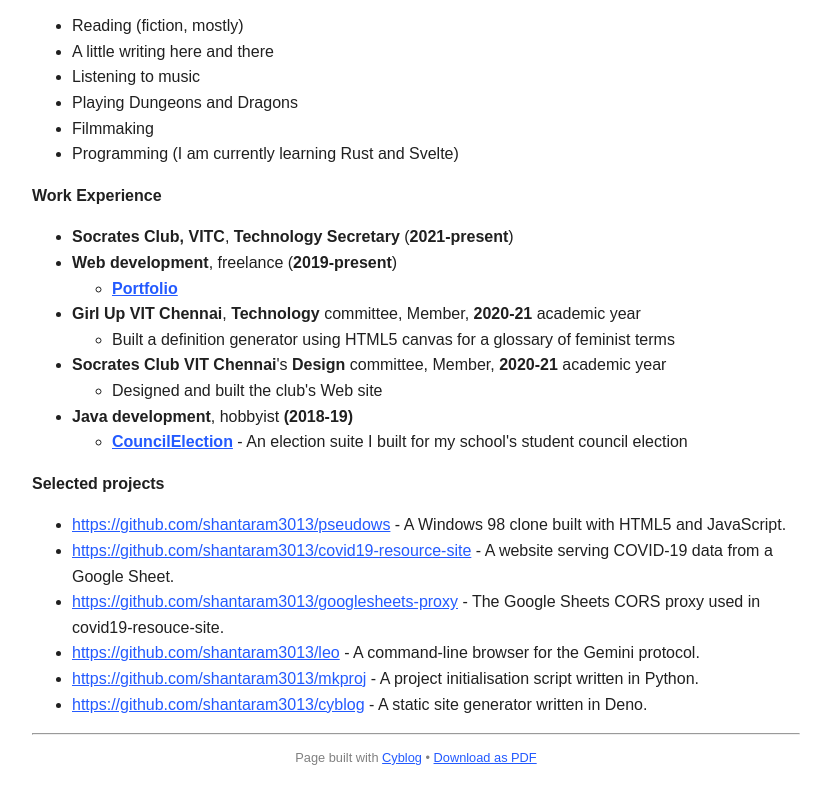
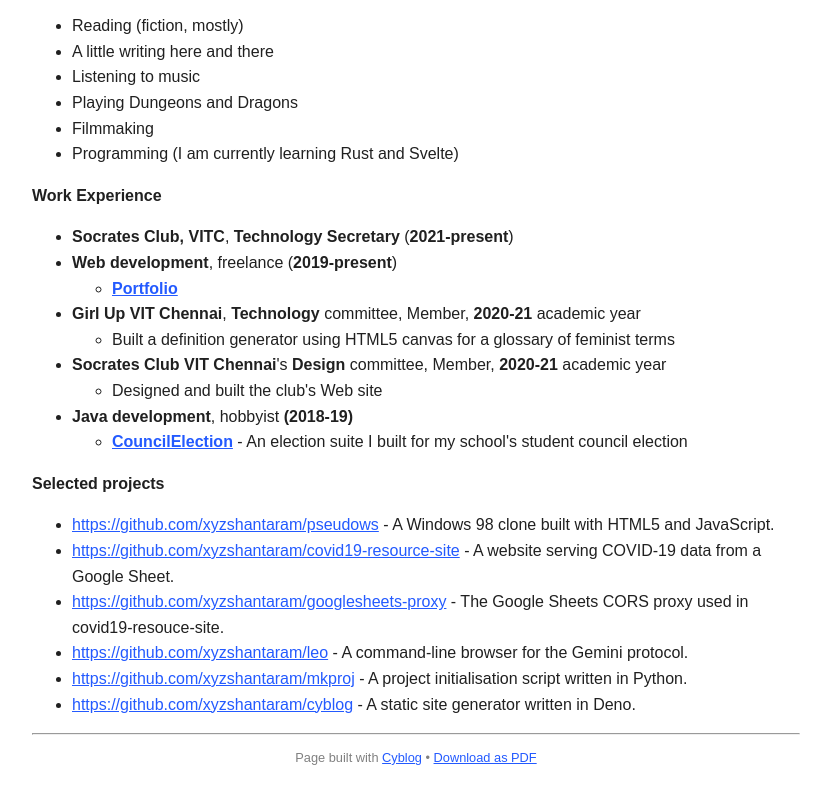
Before and after one commit to xyzshantaram/resume, a plain HTML site: page index.html in a window 1280 px wide. Shown: the part 688-1477 px from the top of the page, without its empty margins (224-1055 px from the left). Drawn offline with Linux system fonts and the light colour scheme.

Commit message:
Rename shantaram3013 to xyzshantaram

```diff
--- a/index.html
+++ b/index.html
@@ -153,7 +153,7 @@ body {
 
 <ul>
 <li><a href="https://shantaram.xyz">https://shantaram.xyz</a></li>
-<li><a href="https://github.com/shantaram3013">GitHub profile</a></li>
+<li><a href="https://github.com/xyzshantaram">GitHub profile</a></li>
 </ul>
 <p><strong>Languages spoken</strong>: English <em>(fluent)</em>, Hindi <em>(native)</em>, Tamil
 <em>(conversational)</em></p>
@@ -211,7 +211,7 @@ terms</li>
 </li>
 <li><strong>Java development</strong>, hobbyist <strong>(2018-19)</strong>
 <ul>
-<li><a href="https://github.com/shantaram3013/CouncilElection"><strong>CouncilElection</strong></a> - An
+<li><a href="https://github.com/xyzshantaram/CouncilElection"><strong>CouncilElection</strong></a> - An
 election suite I built for my school&#39;s student council election</li>
 </ul>
 </li>
@@ -220,17 +220,17 @@ election suite I built for my school&#39;s student council election</li>
 <p><strong>Selected projects</strong></p>
 
 <ul>
-<li><a href="https://github.com/shantaram3013/pseudows">https://github.com/shantaram3013/pseudows</a> - A Windows 98 clone built with
+<li><a href="https://github.com/xyzshantaram/pseudows">https://github.com/xyzshantaram/pseudows</a> - A Windows 98 clone built with
 HTML5 and JavaScript.</li>
-<li><a href="https://github.com/shantaram3013/covid19-resource-site">https://github.com/shantaram3013/covid19-resource-site</a> - A website serving
+<li><a href="https://github.com/xyzshantaram/covid19-resource-site">https://github.com/xyzshantaram/covid19-resource-site</a> - A website serving
 COVID-19 data from a Google Sheet.</li>
-<li><a href="https://github.com/shantaram3013/googlesheets-proxy">https://github.com/shantaram3013/googlesheets-proxy</a> - The Google Sheets CORS
+<li><a href="https://github.com/xyzshantaram/googlesheets-proxy">https://github.com/xyzshantaram/googlesheets-proxy</a> - The Google Sheets CORS
 proxy used in covid19-resouce-site.</li>
-<li><a href="https://github.com/shantaram3013/leo">https://github.com/shantaram3013/leo</a> - A command-line browser for the Gemini
+<li><a href="https://github.com/xyzshantaram/leo">https://github.com/xyzshantaram/leo</a> - A command-line browser for the Gemini
 protocol.</li>
-<li><a href="https://github.com/shantaram3013/mkproj">https://github.com/shantaram3013/mkproj</a> - A project initialisation script
+<li><a href="https://github.com/xyzshantaram/mkproj">https://github.com/xyzshantaram/mkproj</a> - A project initialisation script
 written in Python.</li>
-<li><a href="https://github.com/shantaram3013/cyblog">https://github.com/shantaram3013/cyblog</a> - A static site generator written in
+<li><a href="https://github.com/xyzshantaram/cyblog">https://github.com/xyzshantaram/cyblog</a> - A static site generator written in
 Deno.</li>
 </ul>
 <hr>
```
Also changed, not shown: 3 other files.
